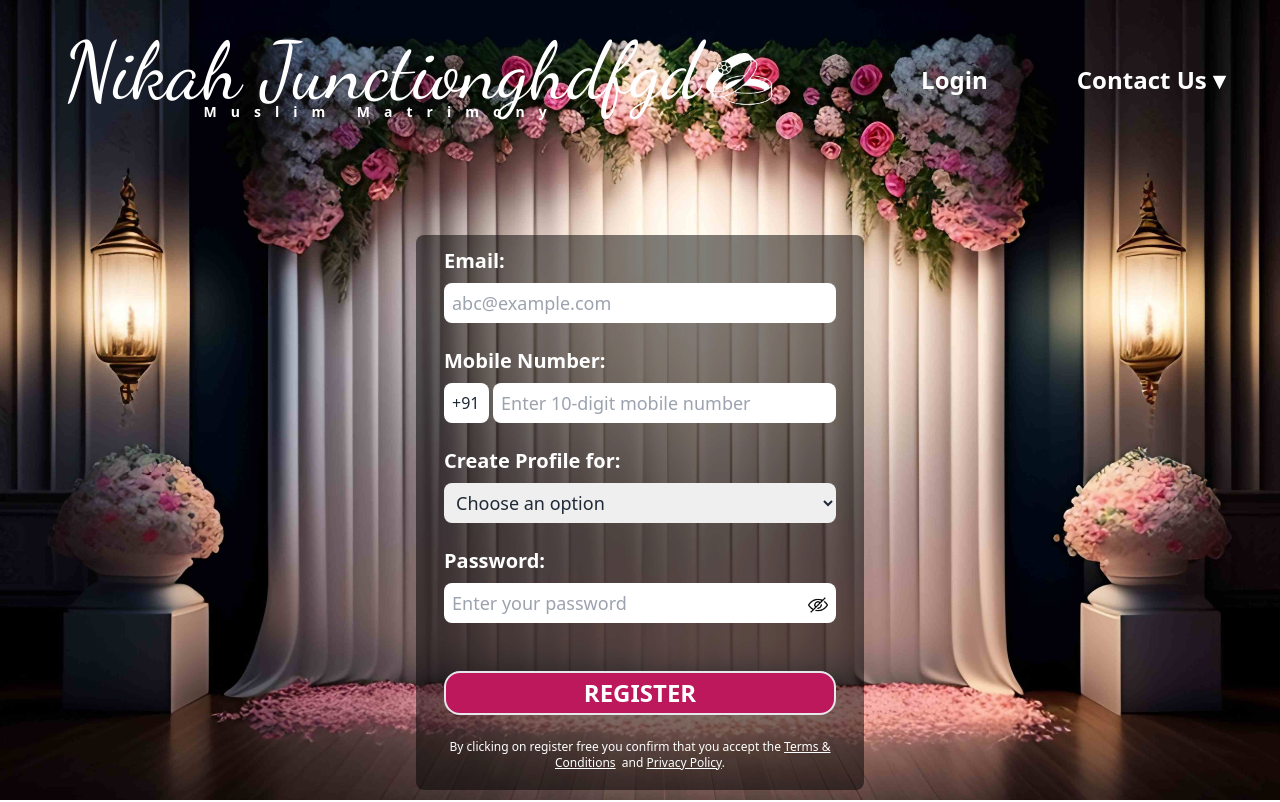
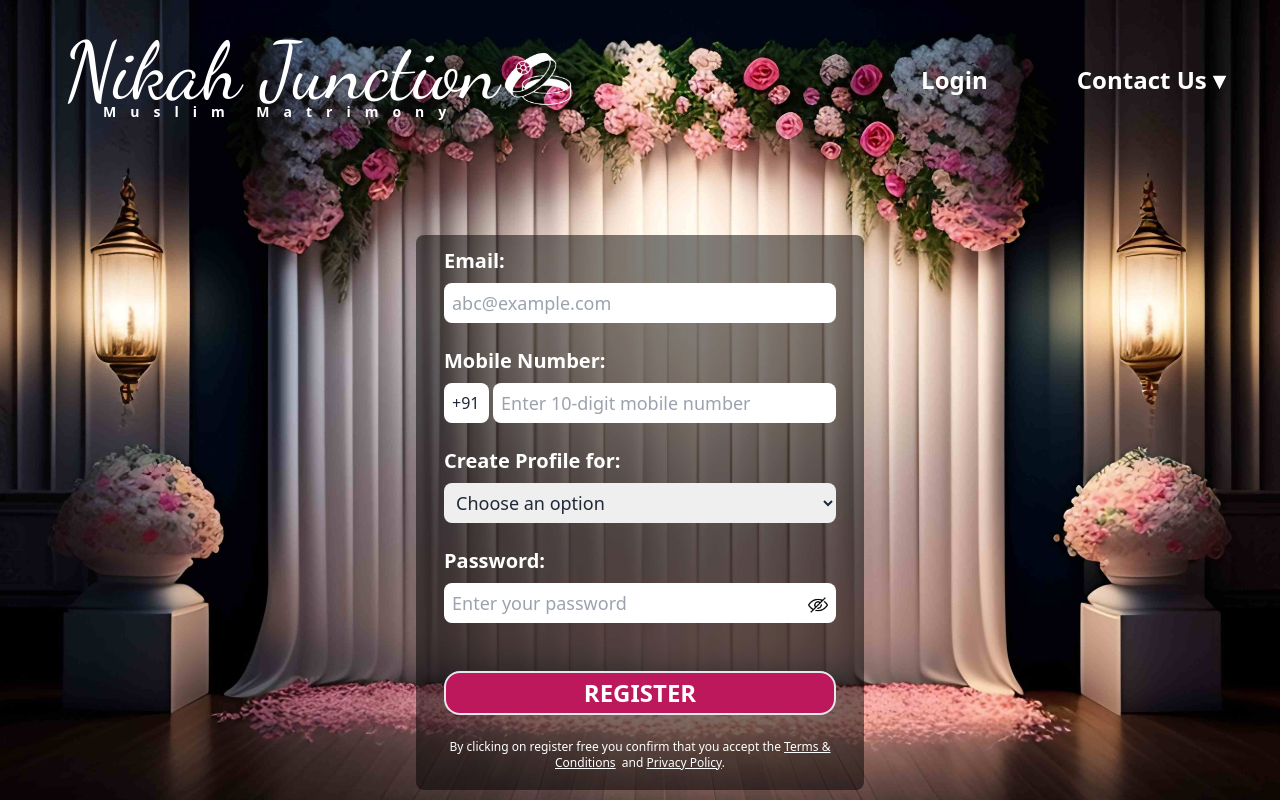
Before and after one commit to humdanis15009/Nikah-Junction, a React (Vite) app: page / in a window 1280 px wide. Shown: the top 802 px of the page. Built offline with nearby package versions, Linux system fonts and the light colour scheme; no server answers; the database is empty.

Commit message:
rechanged heading

```diff
--- a/src/components/Header.jsx
+++ b/src/components/Header.jsx
@@ -51,7 +51,7 @@ function Header({ onData }) {
               className="lg:text-[80px] text-[29px] lg:leading-[60px] leading-[26px] pt-1"
               style={{ fontFamily: "Dancing Script" }}
             >
-              Nikah Junctionghdfgd
+              Nikah Junction
             </div>
             <p className="text-center inline-block lg:text-[14px] text-[7px] font-semibold lg:tracking-[14px] tracking-[5px]">
               Muslim Matrimony
```
Also changed, not shown: 1 other file (tests, documents, lock files or other folders).
